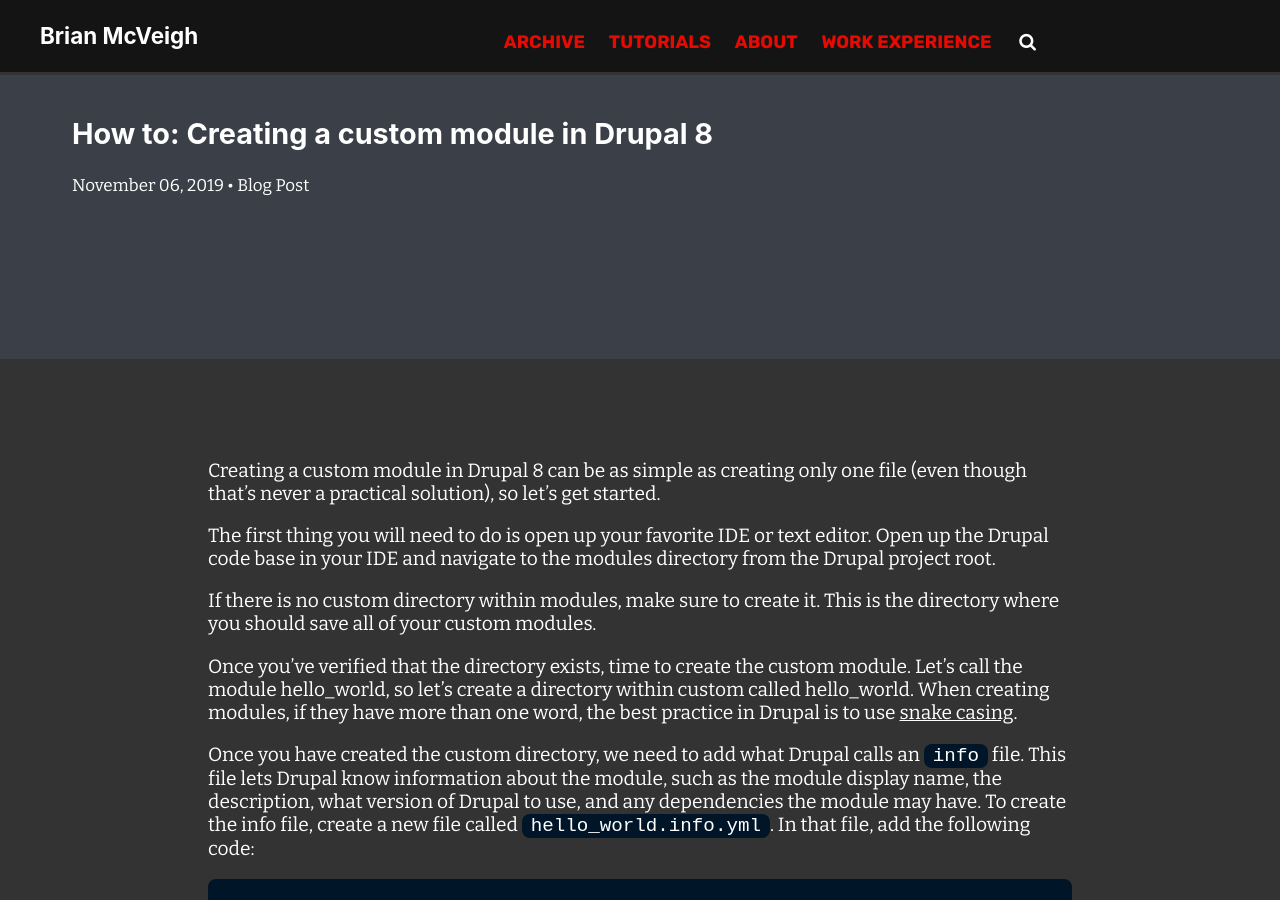
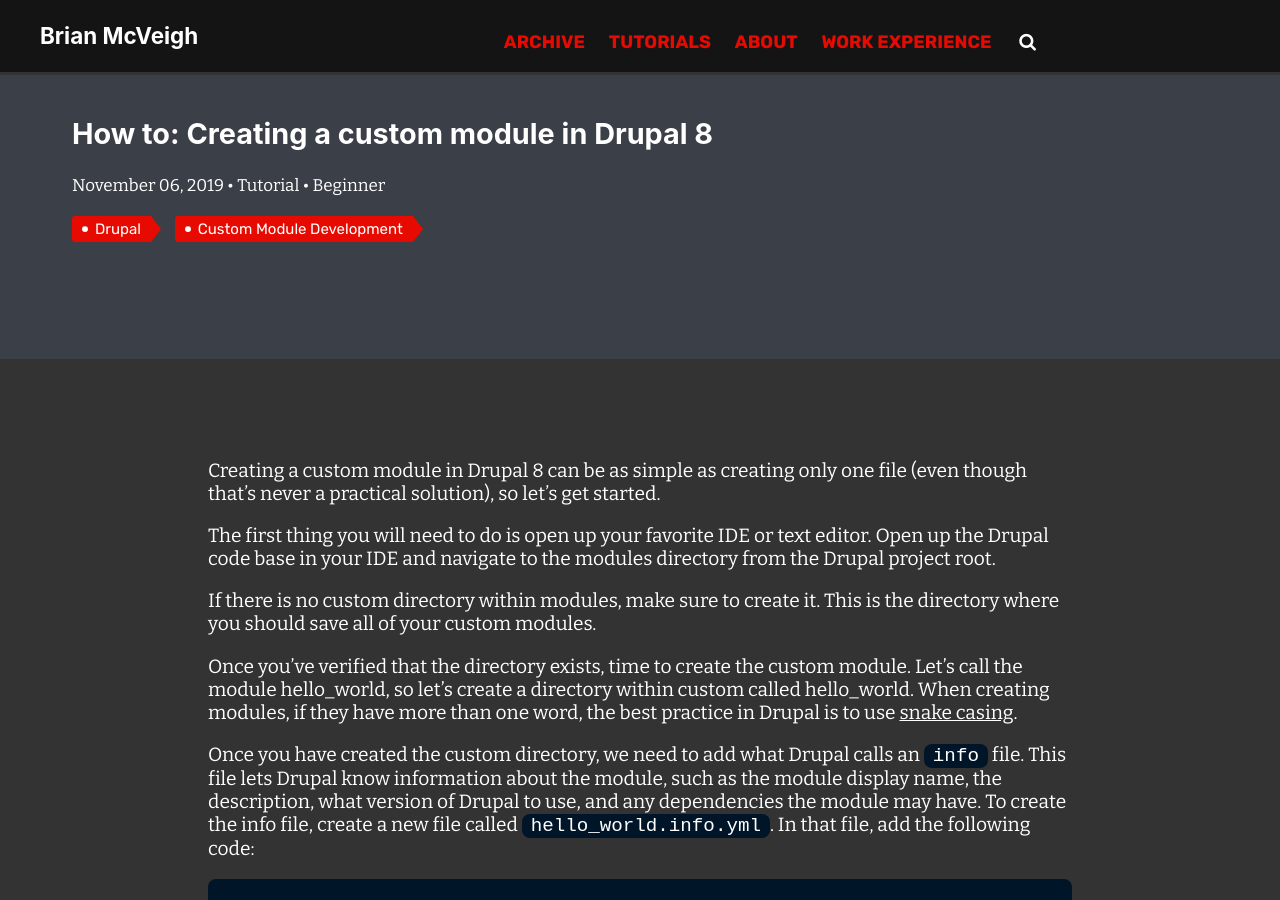
Before and after one commit to bmcveigh/bmcveigh.github.io, a Jekyll site: the page built from _posts/2019-11-06-creating-a-custom-module-in-d8.markdown, in a window 1280 px wide and 900 px high. Built offline with Jekyll 4.4.1, drawn with Linux system fonts in a browser that asks for light colours; comment, search, counter and statistics services are not loaded.

Commit message:
Updated content for D8 custom module

```diff
--- a/_posts/2019-11-06-creating-a-custom-module-in-d8.markdown
+++ b/_posts/2019-11-06-creating-a-custom-module-in-d8.markdown
@@ -1,8 +1,12 @@
 ---
-layout: post
+layout: tutorial
 title:  "How to: Creating a custom module in Drupal 8"
 date:   2019-11-06 12:00:59 -0500
 categories: tutorials drupal
+difficulty: Beginner
+tags:
+  - Drupal
+  - Custom Module Development
 ---
 Creating a custom module in Drupal 8 can be as simple as creating only one file (even though that’s never a practical solution), so let’s get started.
 
```
